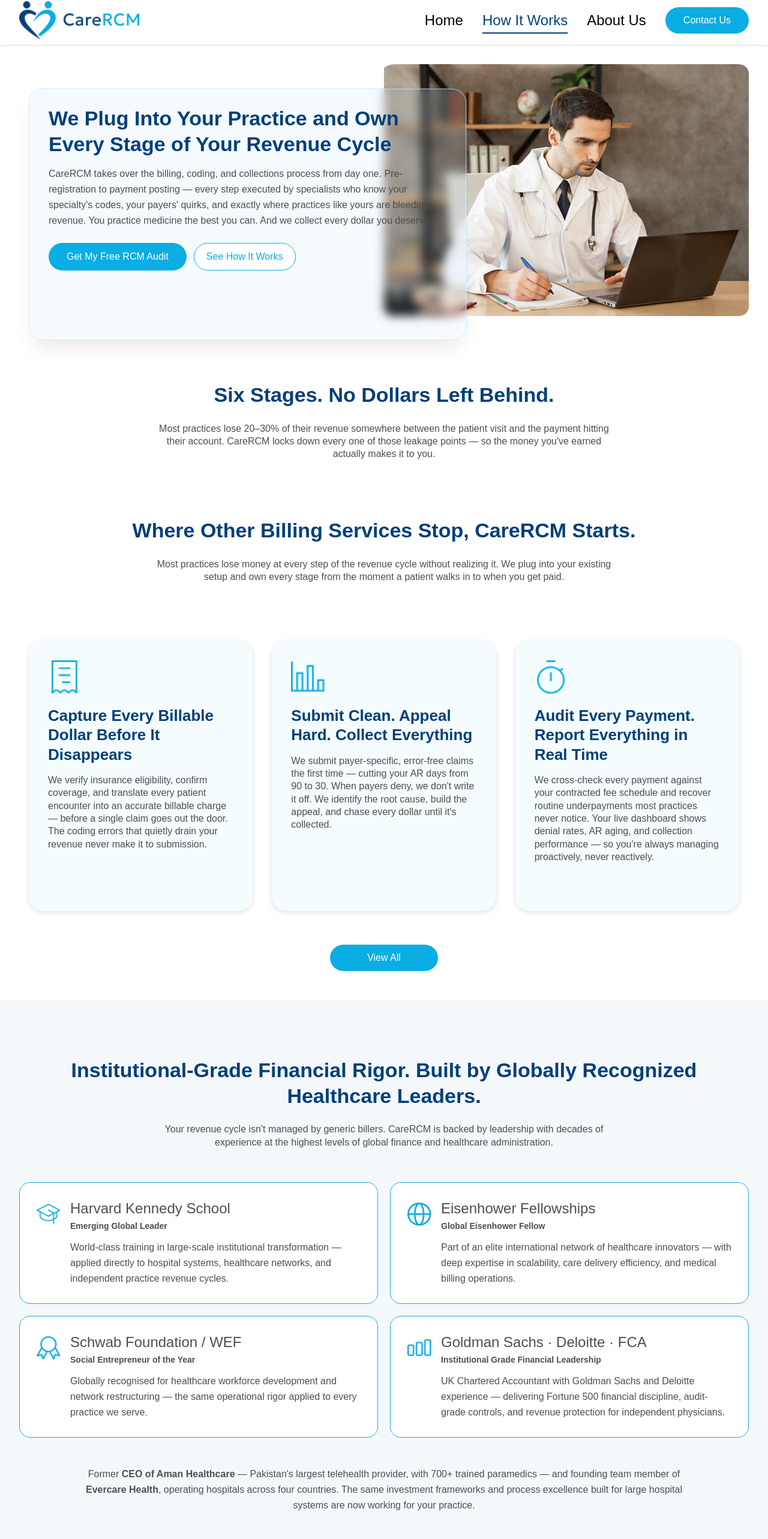
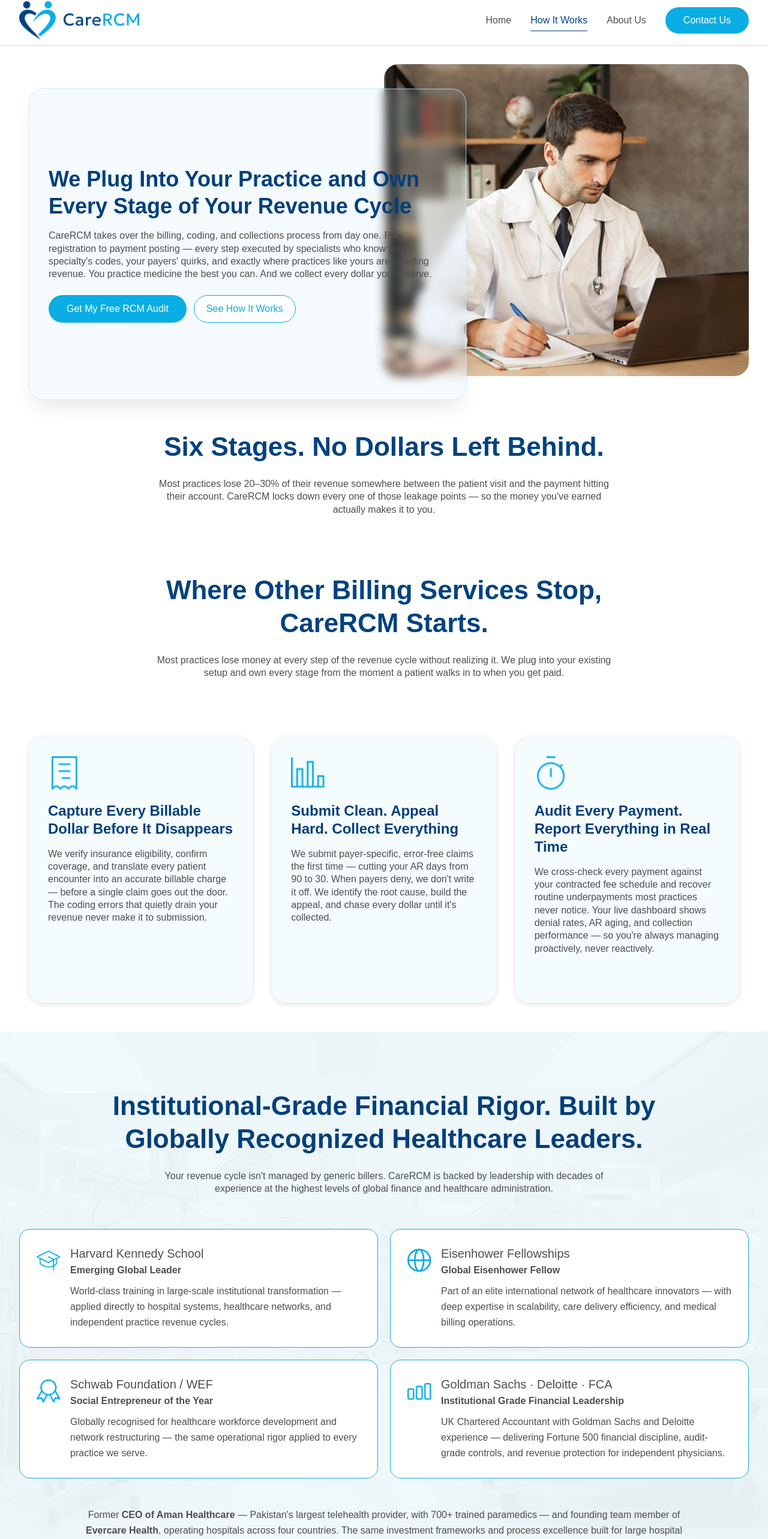
Before and after one commit to virtuosoftacademy-cloud/carercm, a Next.js app: page /mechanism in a window 1280 px wide. Shown: the part 6-2572 px from the top of the page at 60% size. Built offline with nearby package versions, Linux system fonts and the light colour scheme.

Commit message:
changes add

```diff
--- a/app/contact/page.tsx
+++ b/app/contact/page.tsx
@@ -89,7 +89,7 @@
             </div>
 
 
-            <div className="bg-[#fff] p-12 mt-20">
+            <div className="bg-[#fff] px-0 sm:px-8 lg:p-12 my-20">
                 <div className="grid grid-cols-1 sm:grid-cols-2 lg:grid-cols-3 gap-4 sm:gap-6">
                     {contactInfo.map((item) => (
                         <div
--- a/app/home/page.tsx
+++ b/app/home/page.tsx
@@ -193,7 +193,7 @@
         <div className="hidden xl:block">
           {/* Desktop version unchanged */}
           <div className="relative w-full h-[450px]">
-            <div className="absolute top-0 right-0 w-[50%] h-[400px] md:h-[450px] lg:h-[480px] xl:h-[520px] rounded-r-2xl overflow-hidden">
+            <div className="absolute top-0 right-0 w-[50%] h-[400px] md:h-[450px] lg:h-[480px] xl:h-[520px] rounded-2xl overflow-hidden">
               <Image
                 src="/mask-group-1.png"
                 alt="Doctor consulting with patient"
@@ -246,7 +246,7 @@
       </div>
 
       {/* Mission/Vision Section - Only padding changed */}
-      <div className="bg-white p-12">
+      <div className="bg-white px-4 sm:px-4 lg:p-12">
         <div className="w-full">
           <div className="text-center mx-auto max-w-5xl mt-20 mb-12">
             <h1 className="text-[44px] leading-[1.2] font-semibold tracking-wide text-[#004275] mb-3 sm:mb-4">
--- a/app/mechanism/page.tsx
+++ b/app/mechanism/page.tsx
@@ -110,11 +110,11 @@
           </div>
 
           <div className="flex flex-col gap-4">
-            <h1 className="text-lg sm:text-2xl md:text-3xl lg:text-4xl font-semibold leading-tight text-[#003f7a]">
+            <h1 className="text-[36px] font-semibold leading-tight text-[#00427F]">
               We Plug Into Your Practice and Own Every Stage of Your Revenue Cycle
             </h1>
 
-            <p className="text-gray text-xs leading-relaxed">
+            <p className="text-gray text-xs font-normal leading-relaxed">
               CareRCM takes over the billing, coding, and collections process from day one. Pre-registration to payment posting — every step executed by specialists who know your specialty's codes, your payers' quirks, and exactly where practices like yours are bleeding revenue. You practice medicine the best you can. And we collect every dollar you deserve.
             </p>
 
@@ -132,7 +132,7 @@
         <div className="hidden xl:block">
           {/* Desktop version unchanged */}
           <div className="relative w-full h-[450px]">
-            <div className="absolute top-0 right-0 w-[50%] h-[340px] md:h-[420px] lg:h-[480px] xl:h-[420px] rounded-r-2xl overflow-hidden">
+            <div className="absolute top-0 right-0 w-[50%] h-[400px] md:h-[450px] lg:h-[480px] xl:h-[520px] rounded-2xl overflow-hidden">
               <Image
                 src="/mature-doctor.png"
                 alt="Doctor consulting with patient"
@@ -144,7 +144,7 @@
             </div>
 
             <div
-              className="absolute flex flex-col gap-3 md:gap-4 rounded-2xl px-6 md:px-7 lg:px-8 py-5 md:py-6 lg:py-7 h-[340px] md:h-[420px] lg:h-[480px] xl:h-[420px]"
+              className="absolute flex flex-col justify-center gap-3 md:gap-4 rounded-2xl px-6 md:px-7 lg:px-8 py-5 md:py-6 lg:py-7 h-[400px] md:h-[450px] lg:h-[480px] xl:h-[520px]"
               style={{
                 top: "40px",
                 left: "16px",
@@ -157,11 +157,11 @@
               }}
             >
 
-              <h1 className="text-lg sm:text-2xl md:text-3xl lg:text-4xl font-semibold leading-tight text-[#003f7a]">
+              <h1 className="text-[36px] font-semibold leading-tight text-[#003f7a] max-w-2xl">
                 We Plug Into Your Practice and Own Every Stage of Your Revenue Cycle
               </h1>
 
-              <p className="text-gray text-xs leading-relaxed max-w-3xl">
+              <p className="text-gray text-xs font-normal max-w-3xl">
                 CareRCM takes over the billing, coding, and collections process from day one. Pre-registration to payment posting — every step executed by specialists who know your specialty's codes, your payers' quirks, and exactly where practices like yours are bleeding revenue. You practice medicine the best you can. And we collect every dollar you deserve.
               </p>
 
@@ -178,18 +178,18 @@
         </div>
       </div>
 
-      <div className="w-full p-4 sm:p-12 bg-white flex justify-center">
+      <div className="w-full p-12 mt-20 bg-white flex justify-center">
         <div className="flex flex-col items-center justify-center max-w-4xl text-center">
-          <h1 className="text-lg sm:text-2xl md:text-3xl lg:text-4xl font-semibold leading-tight text-[#003f7a] mb-6">Six Stages. No Dollars Left Behind.</h1>
-          <p className="text-xs text-gray font-medium max-w-3xl">
+          <h1 className="text-[44px] font-semibold leading-tight text-[#00427F] mb-6">Six Stages. No Dollars Left Behind.</h1>
+          <p className="text-xs text-gray font-normal max-w-3xl">
             Most practices lose 20–30% of their revenue somewhere between the patient visit and the payment hitting their account. CareRCM locks down every one of those leakage points — so the money you've earned actually makes it to you.          </p>
         </div>
       </div>
 
       <div className="w-full p-4 sm:p-12 bg-white flex justify-center">
         <div className="flex flex-col items-center justify-center max-w-4xl text-center">
-          <h1 className="text-lg sm:text-2xl md:text-3xl lg:text-4xl font-semibold leading-tight text-[#003f7a] mb-6">Where Other Billing Services Stop, CareRCM Starts.</h1>
-          <p className="text-xs text-gray font-medium max-w-3xl">
+          <h1 className="text-[44px] font-semibold leading-tight text-[#00427F] mb-6">Where Other Billing Services Stop, CareRCM Starts.</h1>
+          <p className="text-xs text-gray font-normal max-w-3xl">
             Most practices lose money at every step of the revenue cycle without realizing it. We plug into your existing setup and own every stage from the moment a patient walks in to when you get paid.
           </p>
         </div>
@@ -211,32 +211,33 @@
                   className="object-contain"
                 />
               </div>
-              <h2 className="text-md sm:text-lg md:text-xl lg:text-2xl font-semibold leading-tight text-[#003f7a] mb-4">
+              <h2 className="text-[24px] font-semibold leading-tight text-[#003f7a] mb-4">
                 {service.title}
               </h2>
-              <p className="text-gray text-xs mb-12">
+              <p className="text-gray text-xs font-normal mb-12">
                 {service.description}
               </p>
             </div>
           ))}
         </div>
-        <div className="flex justify-center items-center mt-8 sm:mt-10 md:mt-12 lg:mt-14">
+        {/* <div className="flex justify-center items-center mt-8 sm:mt-10 md:mt-12 lg:mt-14">
           <button className="btn w-full sm:w-[180px] px-12">
             View All
           </button>
-        </div>
+        </div> */}
       </div>
 
 
       {/* Leadership Section - Only padding and flex direction changed */}
-      <div className="relative py-16 lg:py-24 bg-[#F5F8FB] overflow-hidden">
+      <div className="bg-[url('/bg-image-1.png')] bg-no-repeat bg-right-top bg-cover">
+        <div className="relative py-16 lg:py-24 bg-[#F2FBFDF0] overflow-hidden">
           <div className="relative max-w-7xl mx-auto px-4 sm:px-6 lg:px-8">
             <div className="text-center mb-14">
-            <h1 className="text-lg sm:text-2xl md:text-3xl lg:text-4xl font-semibold leading-tight text-[#003f7a] mb-6">
+              <h1 className="text-[44px] font-semibold leading-tight text-[#003f7a] mb-6 max-w-5xl mx-auto leading-[1.2]">
                 Institutional-Grade Financial Rigor. Built by
                 Globally Recognized Healthcare Leaders.
               </h1>
-            <p className="text-gray text-xs max-w-3xl mx-auto">
+              <p className="text-gray text-xs font-normal max-w-3xl mx-auto">
                 Your revenue cycle isn't managed by generic billers. CareRCM is
                 backed by leadership with decades of experience at the highest
                 levels of global finance and healthcare administration.
@@ -251,10 +252,10 @@
                       <Image src={item.icon} alt={item.title} fill className="object-contain" />
                     </div>
                     <div>
-                    <h3 className="text-[24px] font-medium text-gray leading-tight">
+                      <h3 className="text-[20px] font-normal text-gray leading-tight">
                         {item.title}
                       </h3>
-                    <p className="text-[14px] font-semibold text-gray mt-1">
+                      <p className="text-xs font-semibold text-gray mt-1">
                         {item.subtitle}
                       </p>
                       <p className="text-xs text-gray leading-relaxed mt-3">
@@ -267,7 +268,7 @@
             </div>
 
             <div className="max-w-5xl mx-auto text-center mt-12">
-            <p className="text-xs text-gray leading-relaxed">
+              <p className="text-xs text-gray font-normal leading-relaxed">
                 Former <strong>CEO of Aman Healthcare</strong> — Pakistan's largest
                 telehealth provider, with 700+ trained paramedics — and founding
                 team member of <strong>Evercare Health</strong>, operating hospitals
@@ -278,8 +279,11 @@
             </div>
           </div>
         </div>
+      </div>
 
+      {/* Stats Section - Grid is already responsive */}
       <div className="bg-white py-20">
+        <div className="bg-[url('/bg-image-2.png')] bg-no-repeat bg-right-top bg-cover">
           <div className="relative overflow-hidden">
             <div
               className="relative py-16 sm:py-20 lg:py-28"
@@ -291,10 +295,10 @@
             >
               <div className="absolute inset-0 bg-[#004A8F]/90"></div>
               <div className="relative z-10 max-w-7xl mx-auto px-4 sm:px-6 lg:px-8">
-              <div className="grid grid-cols-1 sm:grid-cols-2 lg:grid-cols-3 gap-5 lg:gap-8 max-w-5xl mx-auto">
+                <div className="grid grid-cols-1 sm:grid-cols-2 lg:grid-cols-3 gap-5 lg:gap-8 max-w-6xl mx-auto">
                   {statsData.map((item, index) => (
                     <div key={index} className="bg-white rounded-3xl px-6 py-8 sm:px-8 sm:py-10 text-center shadow-lg">
-                    <h2 className="text-[#17A9E6] text-2xl sm:text-3xl md:text-4xl font-semibold leading-tight">
+                      <h2 className="text-[#17A9E6] text-[60px] font-semibold leading-tight">
                         {item.value}
                       </h2>
                       <p className="mt-4 text-gray text-xs sm:text-base leading-relaxed">
@@ -307,14 +311,16 @@
             </div>
           </div>
         </div>
+      </div>
 
+      {/* Footer Leadership Section - Only padding and flex direction changed */}
       <div className="bg-[#F7F9FB] py-16 md:py-24">
-        <div className="max-w-6xl mx-auto px-4 sm:px-6 lg:px-8">
+        <div className="max-w-7xl mx-auto px-4 sm:px-6 lg:px-8">
           <div className="text-center">
-            <h1 className="text-lg sm:text-2xl md:text-3xl lg:text-4xl font-semibold leading-tight text-[#003f7a] mb-6">
+            <h1 className="text-[44px] font-semibold leading-tight text-[#003f7a] mb-6">
               Institutional-grade financial rigor. In your corner.
             </h1>
-            <p className="max-w-3xl mx-auto text-gray text-xs sm:text-sm font-medium">
+            <p className="max-w-4xl mx-auto text-gray text-xs font-normal">
               CareRCM was built by a leader who developed healthcare workforce
               of nurses and care workers, and restructured hospital-level
               healthcare systems — and directed that experience for efficiency
@@ -322,13 +328,13 @@
             </p>
           </div>
 
-          <div className="mt-10 bg-blue-50 rounded-2xl p-6 md:p-8">
+          <div className="mt-10 bg-[#0AADE40D] rounded-2xl p-6 md:p-8">
             <div className="flex gap-4">
               <div className="text-[#004A8F] text-5xl font-bold leading-none mt-2">
                 <Image src="/cotection.png" alt="cotection icon" width={50} height={50} />
               </div>
               <div>
-                <p className="text-gray text-xs sm:text-sm font-medium">
+                <p className="text-gray text-xs font-normal leading-relaxed">
                   "Private practice physicians deserve the same process
                   orientation and systems that large hospitals pay billions for.
                   That's not a product gap — it's a justice gap. CareRCM was
@@ -343,23 +349,23 @@
           </div>
 
           <div className="grid lg:grid-cols-2 gap-6 mt-6">
-            <div className="bg-blue-50 rounded-2xl p-6 md:p-8">
-              <h3 className="text-[#19A9E5] font-semibold text-md">
+            <div className="bg-[#0AADE40D] rounded-2xl p-6 md:p-8">
+              <h3 className="text-[#19A9E5] font-semibold text-[24px]">
                 Malik Ahmad Jalal
               </h3>
-              <p className="text-gray text-xs sm:text-sm font-medium mt-2">
+              <p className="text-gray text-xs font-normal mt-2">
                 Founder & CEO — Harvard Kennedy School · Former CEO,
                 Aman Healthcare · Founder, Evercare Health · ICAEW Chartered
                 Accountant
               </p>
-              <p className="text-gray text-xs sm:text-sm font-medium mt-6">
+              <p className="text-gray text-xs font-normal mt-6">
                 Malik brings a combination: the financial discipline and process
                 orientation of Goldman Sachs and Deloitte, the systems-thinking
                 of Harvard, and the on-the-ground healthcare workforce
                 development and restructuring experience of Aman Healthcare —
                 one of South Asia's largest integrated health networks.
               </p>
-              <p className="text-gray text-xs sm:text-sm font-medium mt-4">
+              <p className="text-gray text-xs font-normal mt-4">
                 He built CareRCM because he has seen, firsthand, what happens
                 when the financial infrastructure fails physicians. He's spent
                 his career fixing it. Now he's bringing that capability
@@ -369,16 +375,16 @@
 
             <div className="space-y-3">
               {credentials.map((item, index) => (
-                <div key={index} className="bg-blue-50 rounded-2xl px-6 py-5">
+                <div key={index} className="bg-[#0AADE40D] rounded-2xl px-6 py-5">
                   <div className="flex items-center gap-4">
                     <div className="relative w-9 h-9 flex-shrink-0">
                       <Image src={item.icon} alt={item.title} fill className="object-contain" />
                     </div>
                     <div>
-                      <h3 className="text-[24px] font-medium text-gray leading-tight">
+                      <h3 className="text-[20px] font-normal text-gray leading-tight">
                         {item.title}
                       </h3>
-                      <p className="text-[14px] font-semibold text-gray mt-1">
+                      <p className="text-xs font-semibold text-gray mt-1">
                         {item.subtitle}
                       </p>
                     </div>
@@ -389,10 +395,10 @@
           </div>
 
           <div className="mt-20 text-center">
-            <h1 className="text-lg sm:text-2xl md:text-3xl lg:text-4xl font-semibold leading-tight text-[#003f7a]">
+            <h1 className="text-[44px] font-semibold leading-tight text-[#003f7a]">
               Why it matters beyond your practice
             </h1>
-            <p className="max-w-4xl mx-auto mt-6 text-gray text-xs sm:text-sm font-medium">
+            <p className="max-w-4xl mx-auto mt-6 text-gray text-xs font-normal leading-relaxed">
               Independent private practices are the backbone of public health in
               America. When a practice faces financial difficulties — or cuts
               services because cash flow can't sustain it — real patients lose
--- a/components/Header/page.tsx
+++ b/components/Header/page.tsx
@@ -51,10 +51,10 @@
               <Link
                 key={item.name}
                 href={item.path}
-                className={`text-sm font-light transition-all duration-300 hover:!text-[#00427F] ${
+                className={`text-xs font-normal transition-all duration-300 hover:!text-[#00427F] ${
                   isActiveLink(item.path)
                     ? "text-[#00427F] font-normal underline underline-offset-12"
-                    : "text-black hover:text-[#00427F]"
+                    : "text-gray hover:text-[#00427F]"
                 }`}
               >
                 {item.name}
```
Lines whose indentation alone changed are shown as unchanged.
